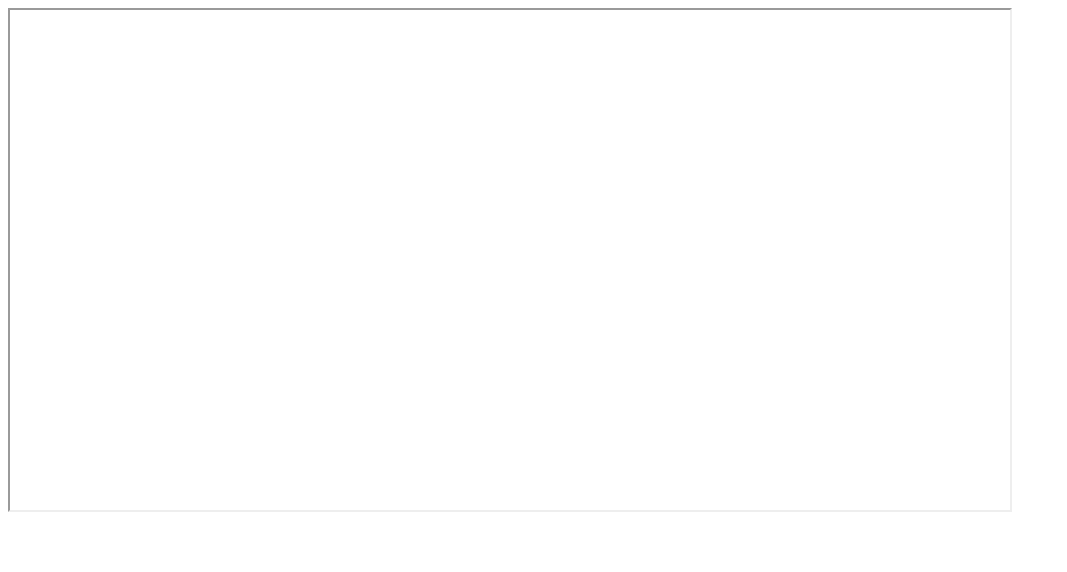
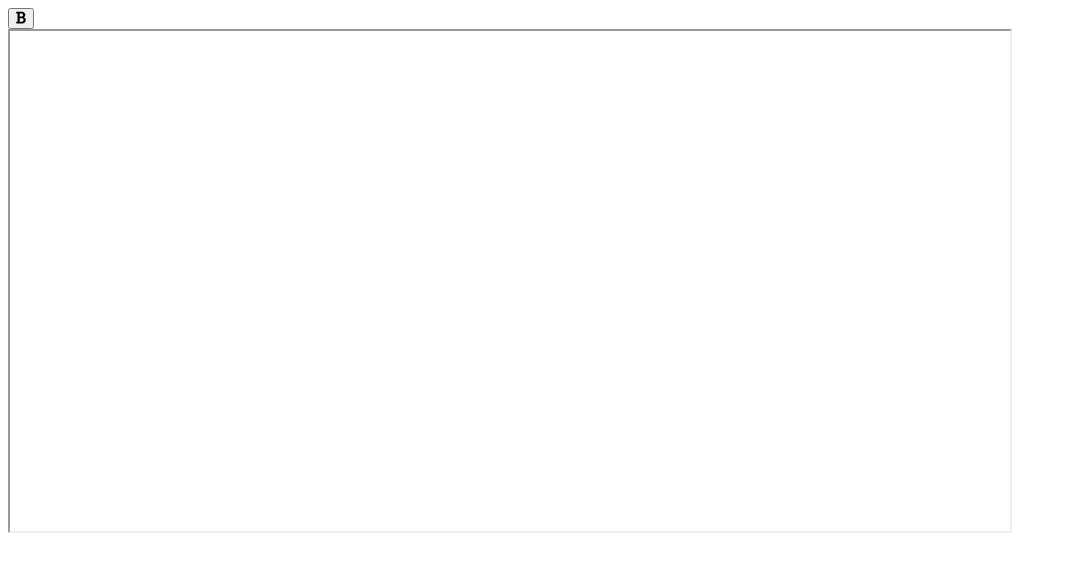
Before and after one commit to Amit-Sonar/rich_text_editor_in_vanila_javascript, a plain HTML site: page index.html in a window 1280 px wide. Shown: the whole page, without its empty margins (0-1067 px from the left). Drawn offline with Linux system fonts and the light colour scheme.

Commit message:
designMode is enabled for iframe

```diff
--- a/index.html
+++ b/index.html
@@ -4,13 +4,20 @@
 	<meta charset="UTF-8">
 	<title>Document</title>
 </head>
-<body>
-
+<body onload="enableEditMode()">
+	<div>
+		<button onclick="execCmd('bold')"><i class="fas fa-bold"></i></button>
+	</div>
 <iframe name="richTextField" width="1000" height="500">
 
 </iframe>
 <!--scripts are here-->
 <script defer src="https://use.fontawesome.com/releases/v5.0.8/js/solid.js" integrity="sha384-+Ga2s7YBbhOD6nie0DzrZpJes+b2K1xkpKxTFFcx59QmVPaSA8c7pycsNaFwUK6l" crossorigin="anonymous"></script>
 <script defer src="https://use.fontawesome.com/releases/v5.0.8/js/fontawesome.js" integrity="sha384-7ox8Q2yzO/uWircfojVuCQOZl+ZZBg2D2J5nkpLqzH1HY0C1dHlTKIbpRz/LG23c" crossorigin="anonymous"></script>
+<script>
+	function enableEditMode(){
+		richTextField.document.designMode = 'On';
+	}
+</script>
 </body>
 </html>
```
